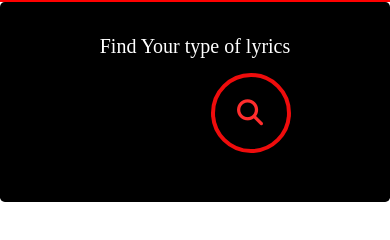
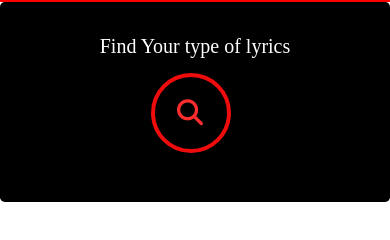
Before and after one commit to divyansh122/li, a website: page index.html in a window 390 px wide. Shown: the part 138-378 px from the top of the page. Drawn offline with nearby package versions, Linux system fonts and the light colour scheme; a web font is replaced by a local one.

Commit message:
Update index.css

```diff
--- a/index.css
+++ b/index.css
@@ -117,7 +117,7 @@
 }
 @media screen and (max-width:600px) {
   .box{
-    margin-left:180px;
+    margin-left:120px;
   }
 }
 .input {
```
